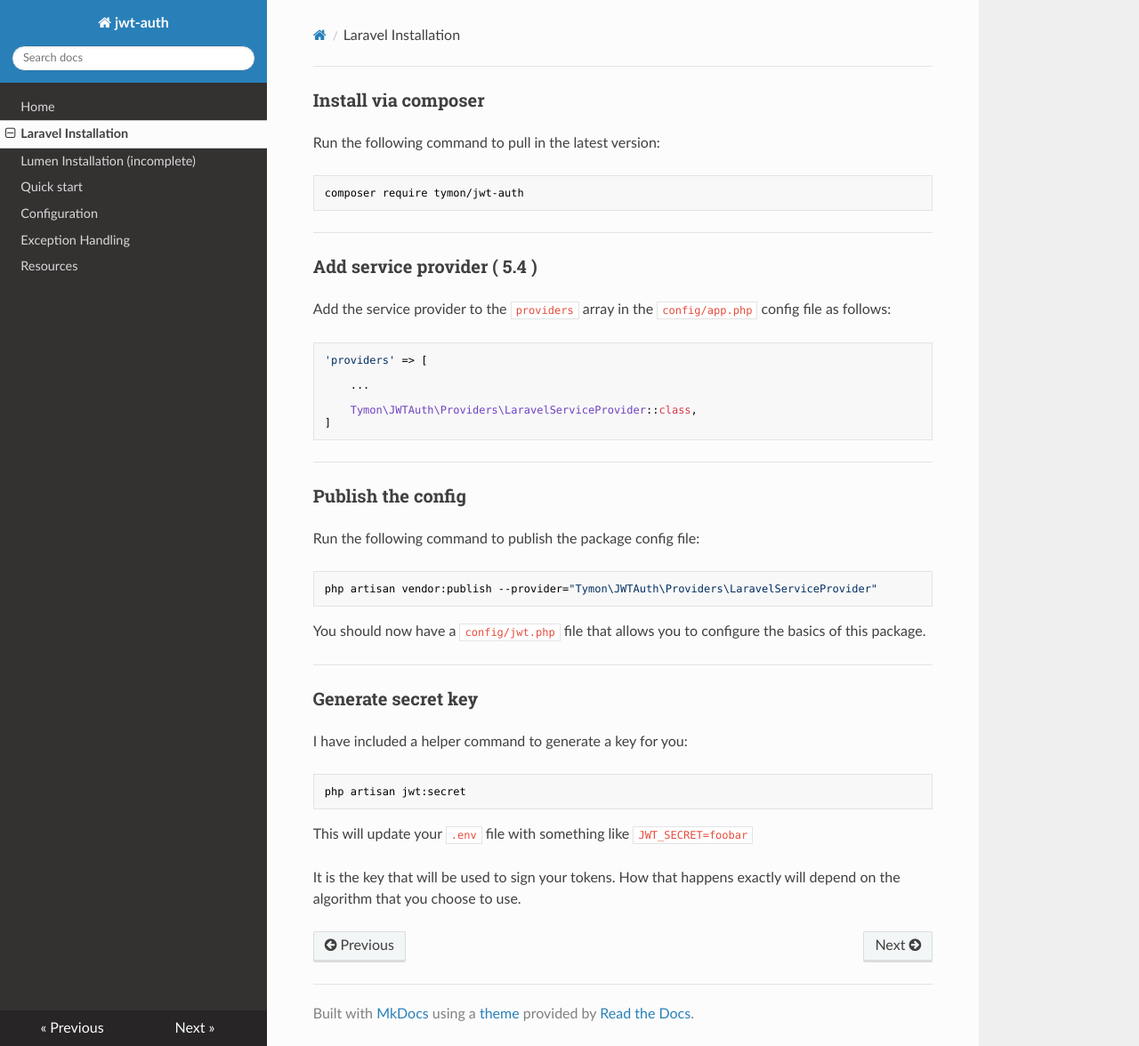
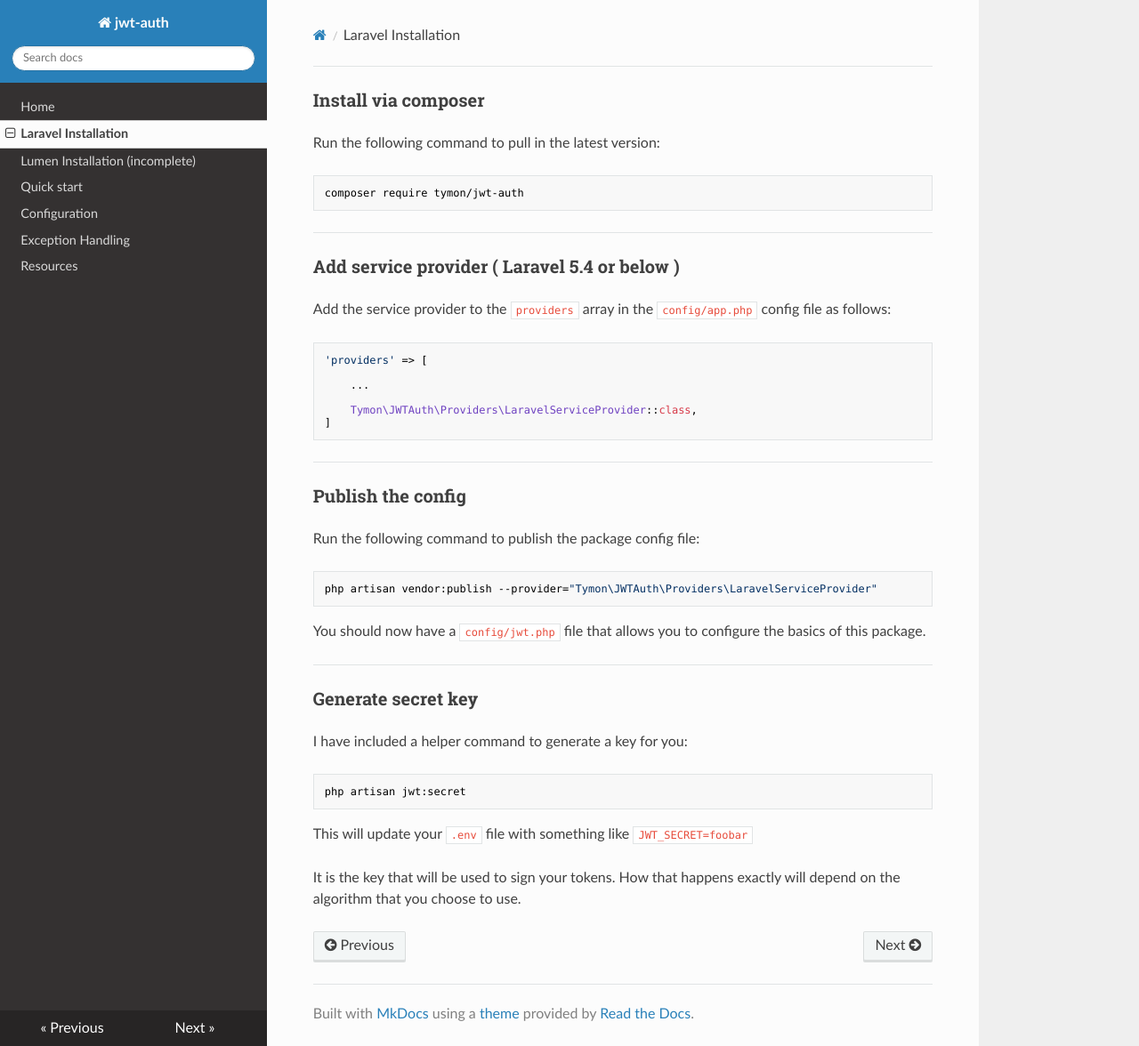
Before and after one commit to tymondesigns/jwt-auth, an MkDocs documentation site: the page built from docs/laravel-installation.md, in a window 1280 px wide and 1176 px high. Shown: the whole window at 89% size. Built offline with MkDocs 1.6.1, drawn with Linux system fonts in a browser that asks for light colours; nearby versions of some CDN libraries; old or Windows-style settings are respelled for this version of MkDocs.

Commit message:
Update laravel-installation.md

```diff
--- a/docs/laravel-installation.md
+++ b/docs/laravel-installation.md
@@ -8,7 +8,7 @@ composer require tymon/jwt-auth
 
 -------------------------------------------------------------------------------
 
-### Add service provider ( 5.4 )
+### Add service provider ( Laravel 5.4 or below )
 
 Add the service provider to the `providers` array in the `config/app.php` config file as follows:
 
```
